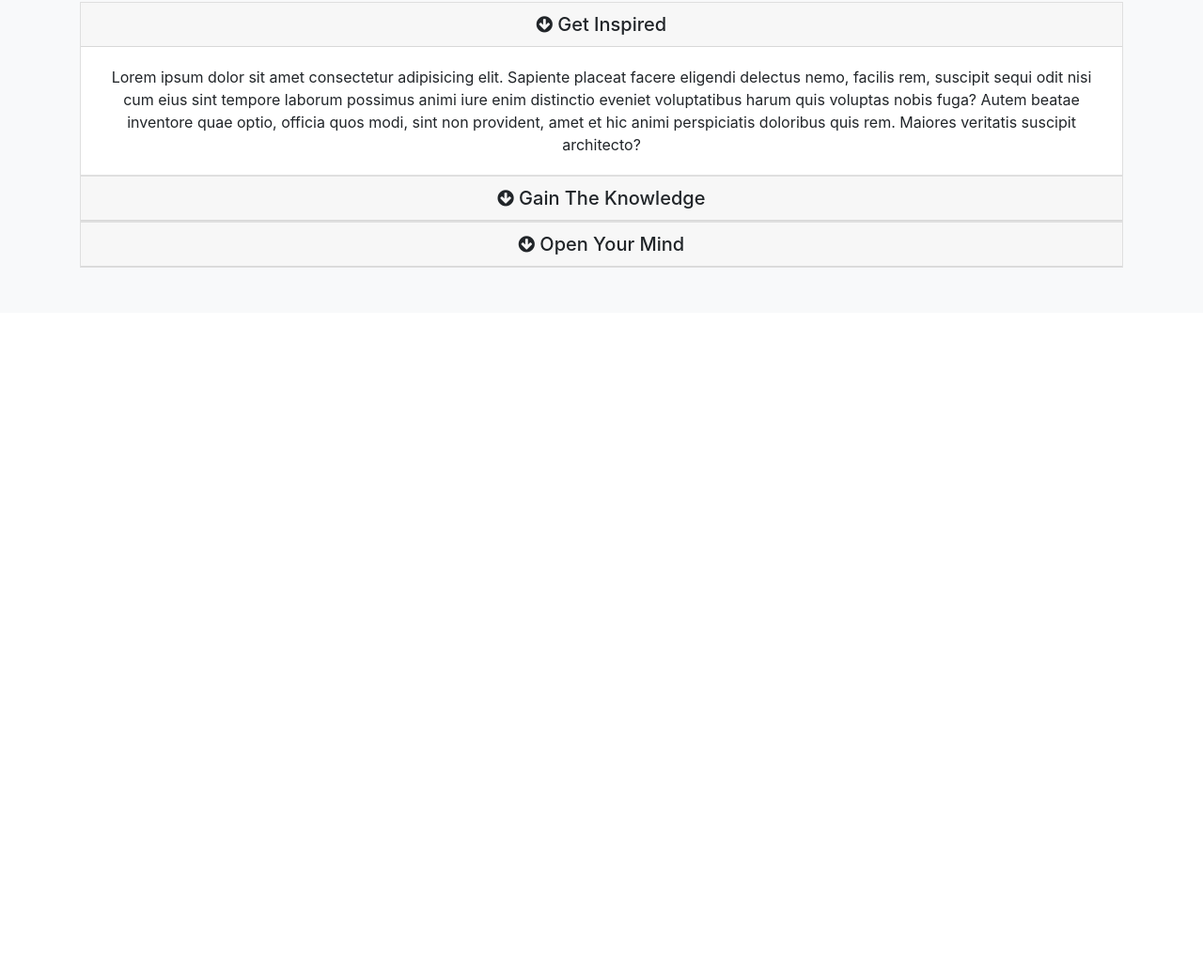
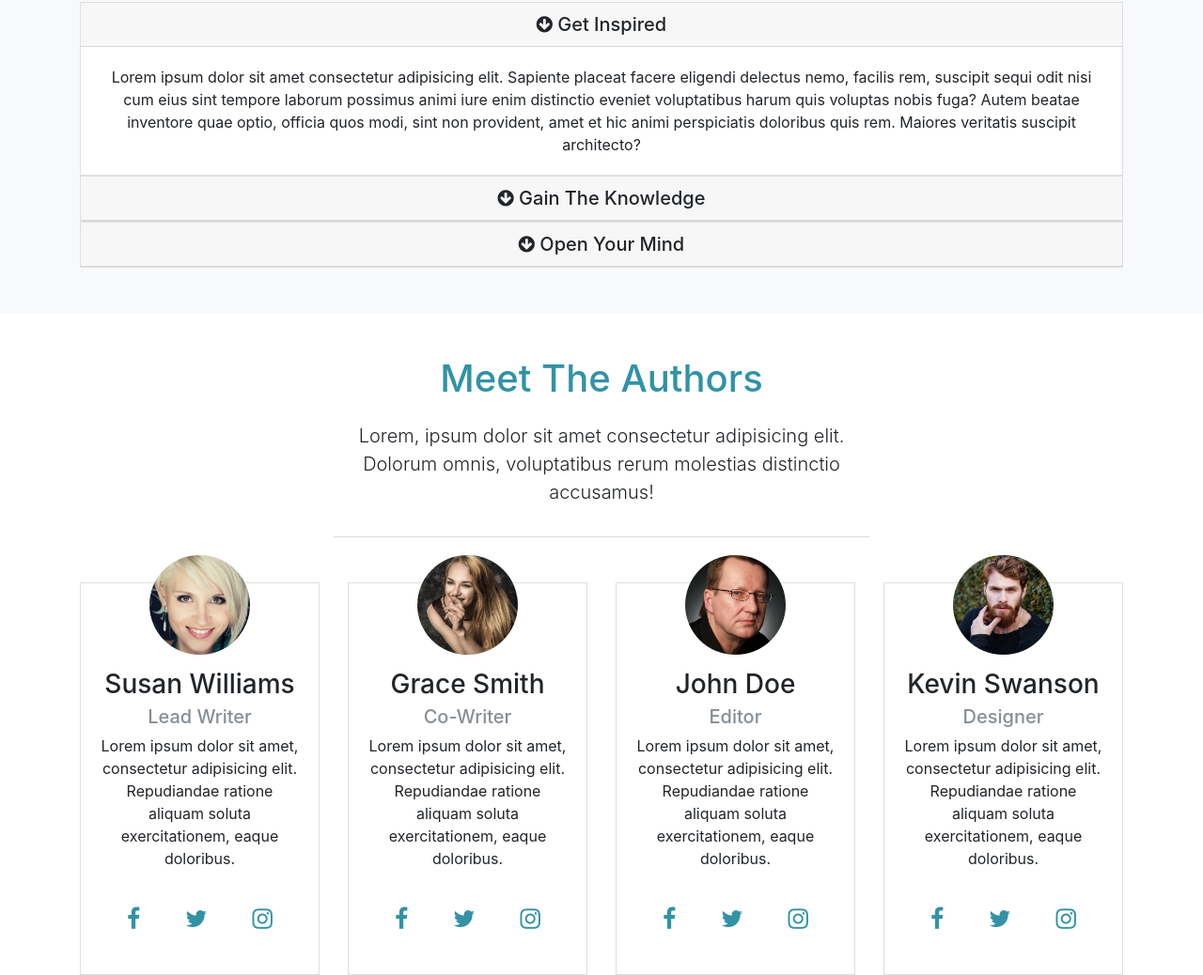
Before and after one commit to WebDevTuts/mizuxe_book_showcase_site, a website: page src/index.html in a window 1280 px wide. Shown: the part 1399-2437 px from the top of the page at 94% size. Before the commit the page ends 1732 px from the top, so only its background shows below. Drawn offline with Linux system fonts and the light colour scheme.

Commit message:
Add markup and styles for authors section

```diff
--- a/src/index.html
+++ b/src/index.html
@@ -183,6 +183,108 @@
     </div>
   </section>
 
+  <!-- AUTHORS -->
+  <section id="authors" class="my-5 text-center">
+    <div class="container">
+      <div class="row">
+        <div class="info-header mb-5">
+          <h1 class="text-primary pb-3">
+            Meet The Authors
+          </h1>
+          <p class="lead pb-3">
+            Lorem, ipsum dolor sit amet consectetur adipisicing elit. Dolorum omnis, voluptatibus rerum molestias distinctio accusamus!
+          </p>
+        </div>
+      </div>
+      <div class="row">
+        <div class="col-lg-3 col-md-6">
+          <div class="card">
+            <div class="card-body">
+              <img src="img/person1.jpg" class="img-fluid rounded-circle w-50 mb-3">
+              <h3>Susan Williams</h3>
+              <h5 class="text-muted">Lead Writer</h5>
+              <p>Lorem ipsum dolor sit amet, consectetur adipisicing elit. Repudiandae ratione aliquam soluta exercitationem, eaque doloribus.</p>
+              <div class="d-flex flex-row justify-content-center">
+                <div class="p-4">
+                  <a href="#"><i class="fa fa-facebook"></i></a>
+                </div>
+                <div class="p-4">
+                  <a href="#"><i class="fa fa-twitter"></i></a>
+                </div>
+                <div class="p-4">
+                  <a href="#"><i class="fa fa-instagram"></i></a>
+                </div>
+              </div>
+            </div>
+          </div>
+        </div>
+        <div class="col-lg-3 col-md-6">
+          <div class="card">
+            <div class="card-body">
+              <img src="img/person2.jpg" class="img-fluid rounded-circle w-50 mb-3">
+              <h3>Grace Smith</h3>
+              <h5 class="text-muted">Co-Writer</h5>
+              <p>Lorem ipsum dolor sit amet, consectetur adipisicing elit. Repudiandae ratione aliquam soluta exercitationem, eaque doloribus.</p>
+              <div class="d-flex flex-row justify-content-center">
+                <div class="p-4">
+                  <a href="#"><i class="fa fa-facebook"></i></a>
+                </div>
+                <div class="p-4">
+                  <a href="#"><i class="fa fa-twitter"></i></a>
+                </div>
+                <div class="p-4">
+                  <a href="#"><i class="fa fa-instagram"></i></a>
+                </div>
+              </div>
+            </div>
+          </div>
+        </div>
+        <div class="col-lg-3 col-md-6">
+          <div class="card">
+            <div class="card-body">
+              <img src="img/person3.jpg" class="img-fluid rounded-circle w-50 mb-3">
+              <h3>John Doe</h3>
+              <h5 class="text-muted">Editor</h5>
+              <p>Lorem ipsum dolor sit amet, consectetur adipisicing elit. Repudiandae ratione aliquam soluta exercitationem, eaque doloribus.</p>
+              <div class="d-flex flex-row justify-content-center">
+                <div class="p-4">
+                  <a href="#"><i class="fa fa-facebook"></i></a>
+                </div>
+                <div class="p-4">
+                  <a href="#"><i class="fa fa-twitter"></i></a>
+                </div>
+                <div class="p-4">
+                  <a href="#"><i class="fa fa-instagram"></i></a>
+                </div>
+              </div>
+            </div>
+          </div>
+        </div>
+        <div class="col-lg-3 col-md-6">
+          <div class="card">
+            <div class="card-body">
+              <img src="img/person4.jpg" class="img-fluid rounded-circle w-50 mb-3">
+              <h3>Kevin Swanson</h3>
+              <h5 class="text-muted">Designer</h5>
+              <p>Lorem ipsum dolor sit amet, consectetur adipisicing elit. Repudiandae ratione aliquam soluta exercitationem, eaque doloribus.</p>
+              <div class="d-flex flex-row justify-content-center">
+                <div class="p-4">
+                  <a href="#"><i class="fa fa-facebook"></i></a>
+                </div>
+                <div class="p-4">
+                  <a href="#"><i class="fa fa-twitter"></i></a>
+                </div>
+                <div class="p-4">
+                  <a href="#"><i class="fa fa-instagram"></i></a>
+                </div>
+              </div>
+            </div>
+          </div>
+        </div>
+      </div>
+    </div>
+  </section>
+
   <script src="js/jquery.min.js"></script>
   <script src="js/popper.min.js"></script>
   <script src="js/bootstrap.min.js"></script>
--- a/src/scss/style.scss
+++ b/src/scss/style.scss
@@ -36,3 +36,22 @@ body {
   margin: auto;
   border-bottom: 1px solid #ddd;
 }
+
+#authors {
+  img {
+    margin-top: -50px;
+  }
+
+  .fa {
+    font-size: 25px;
+  }
+
+  .card:hover {
+    background: $primary;
+    color: #fff;
+
+    .fa {
+      color: #fff;
+    }
+  }
+}
```
Also changed, not shown: src/css/style.css.
